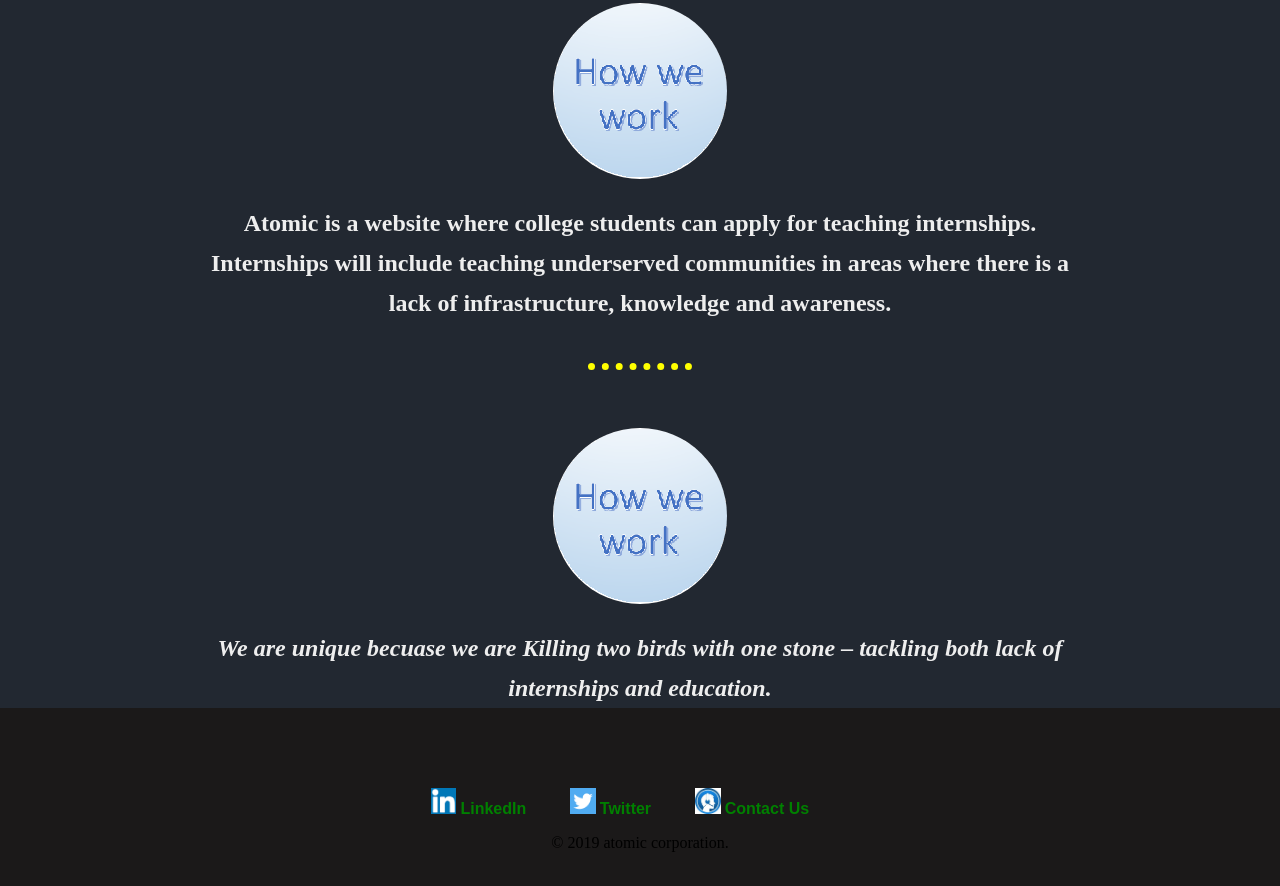
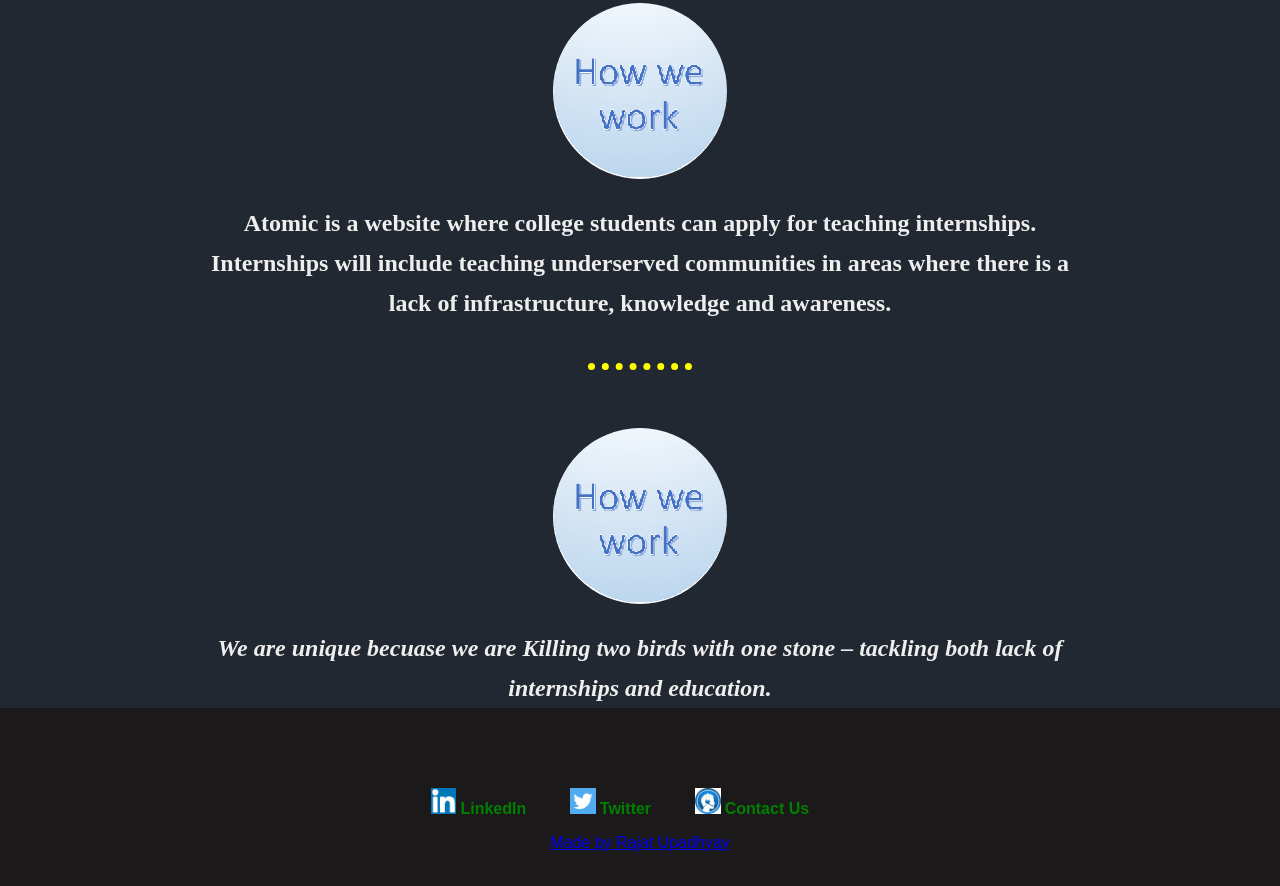
Before and after one commit to rajatmw1999/hm19_Atomic, a plain HTML site: page index.html in a window 1280 px wide. Shown: the part 1339-2225 px from the top of the page. Drawn offline with Linux system fonts and the light colour scheme.

Commit message:
Update index.html

```diff
--- a/index.html
+++ b/index.html
@@ -42,7 +42,7 @@
         <img class="social" src="images/contact.jpg" alt="">
         <a class="footer-link" href="#">Contact Us</a>
         <br>
-          <p>© 2019 atomic corporation.</p>
+          <p><a href="https://github.com/rajatmw1999">Made by Rajat Upadhyay</a></p>
       <br>
         </div>
 </body>
```
